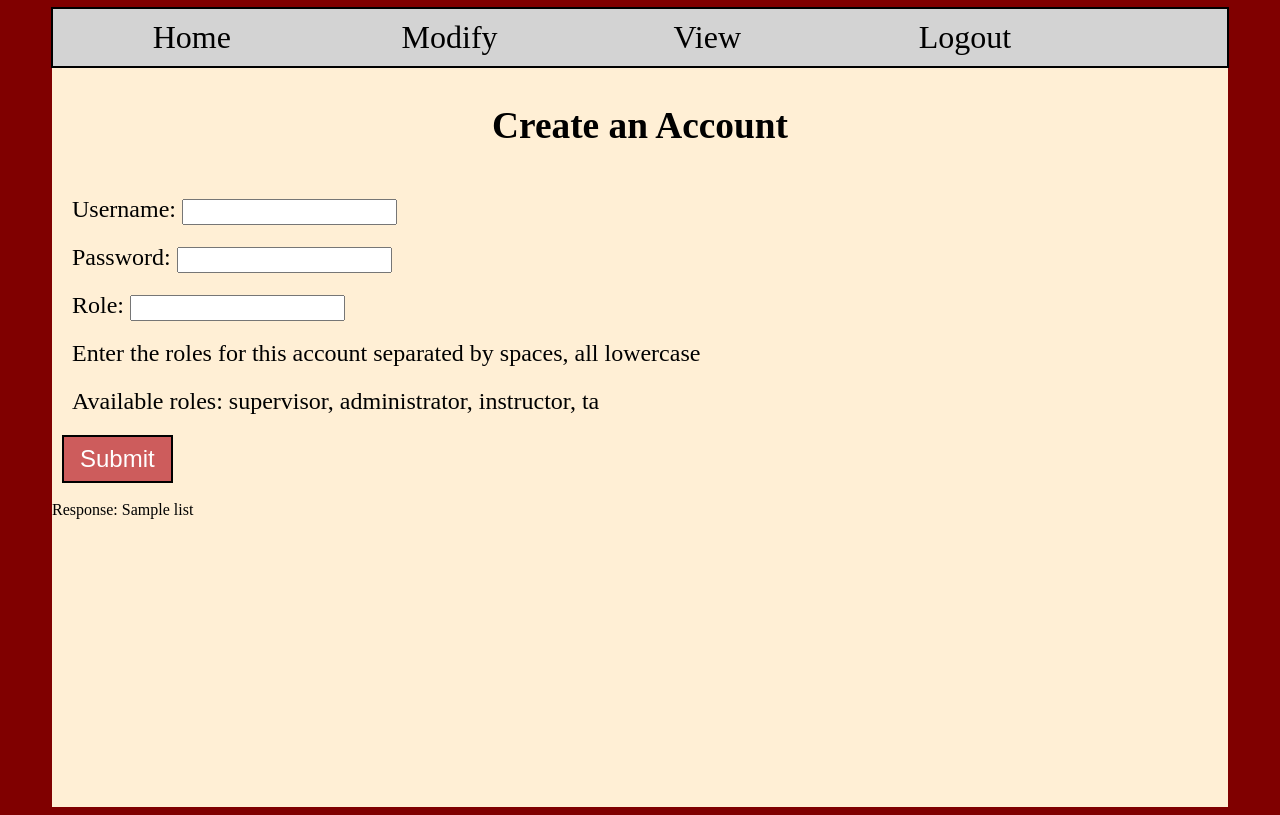
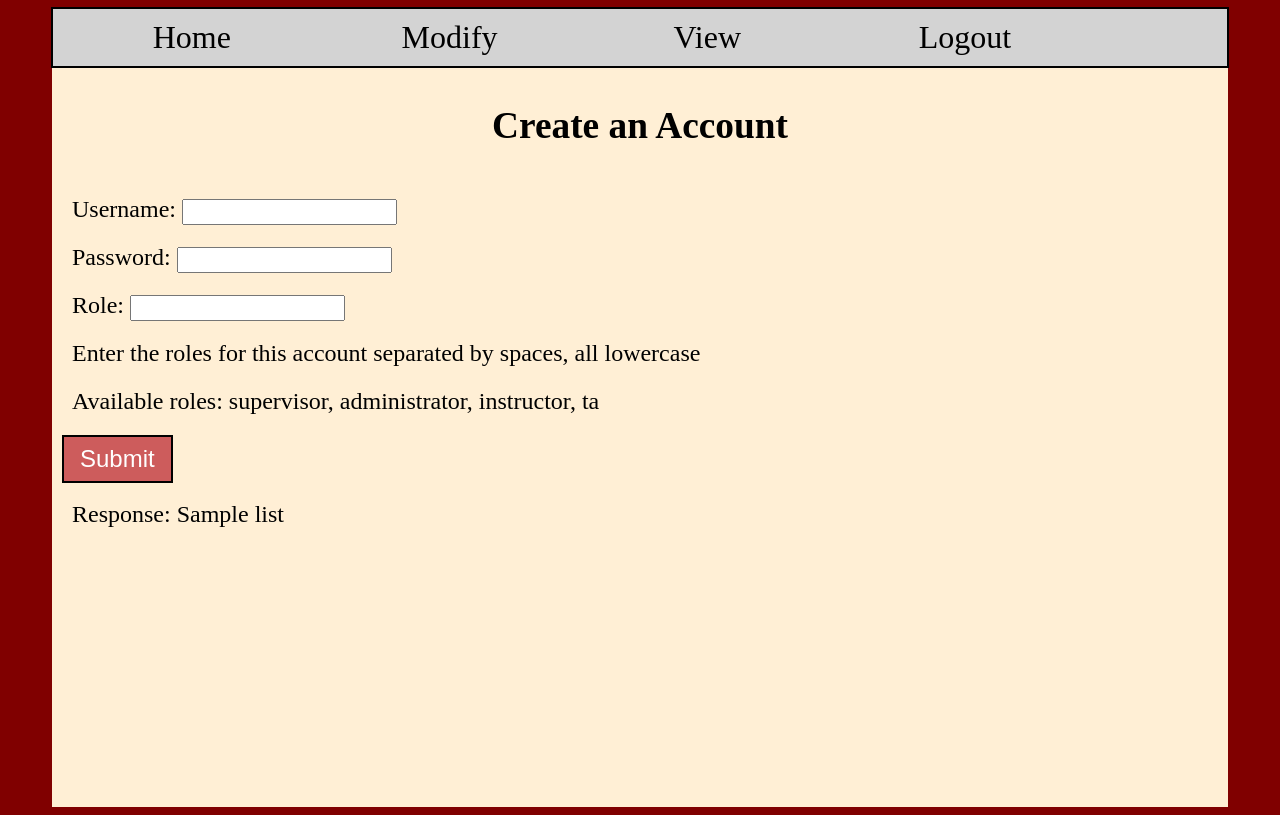
Before and after one commit to kmlacasse/webproject, a Django app: template templates/taapp/create_account.html in a window 1280 px wide. Run offline with Django 3.2, Linux system fonts and the light colour scheme; the template is opened without the code that fills it: most values are stand-ins (such as "Sample title", 1, 10 or a date in 2020).

Commit message:
Update create_account.html

```diff
--- a/templates/taapp/create_account.html
+++ b/templates/taapp/create_account.html
@@ -11,5 +11,5 @@
         <input type="submit" class="submitModifyButton" value="Submit">
     </form><br>
 
-    <p1 class="responseField"> Response: {{ list }}</p1><br>
+    <p1 class="responseText"> Response: {{ list }}</p1><br>
 {% endblock content %}
```
